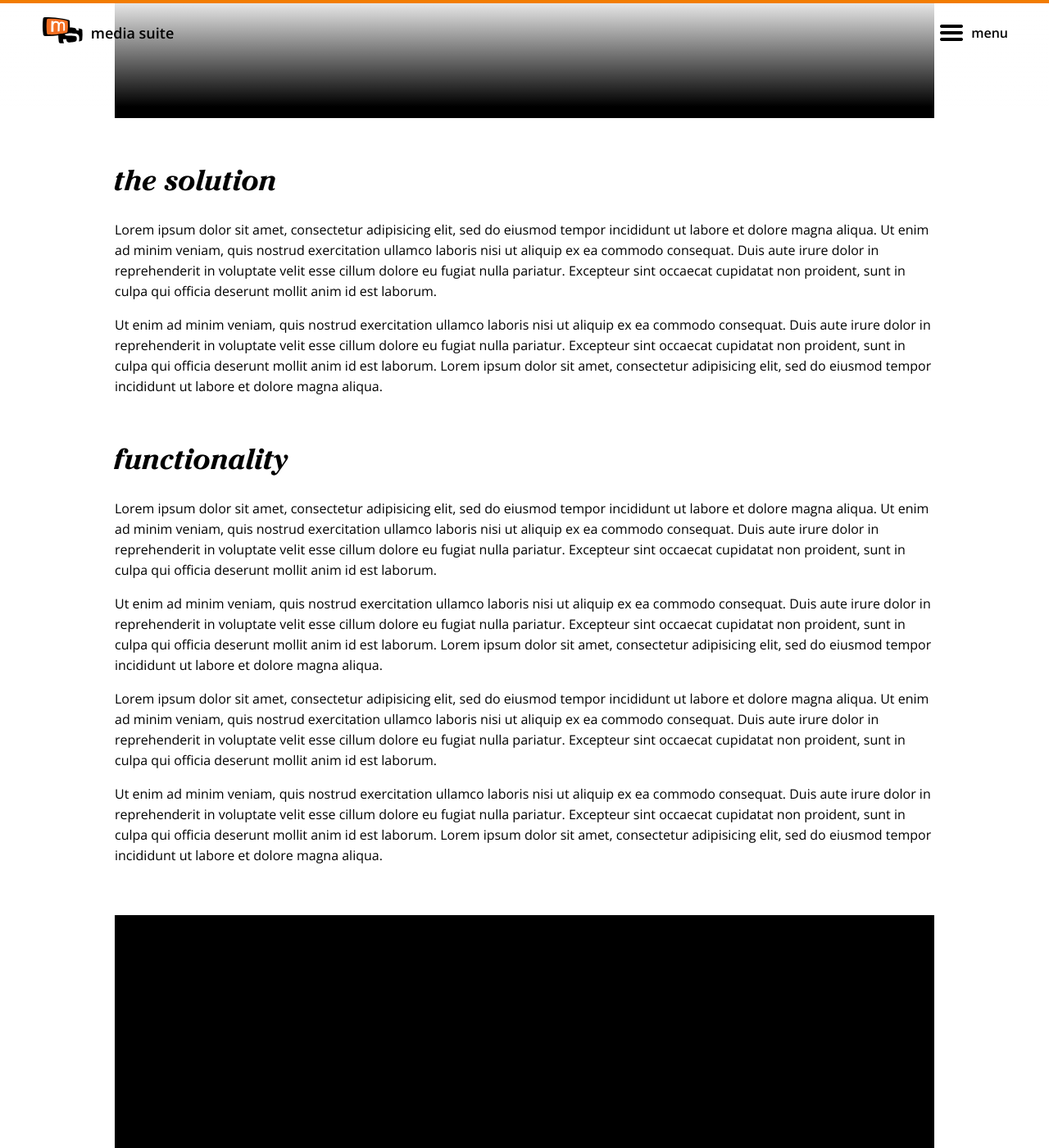
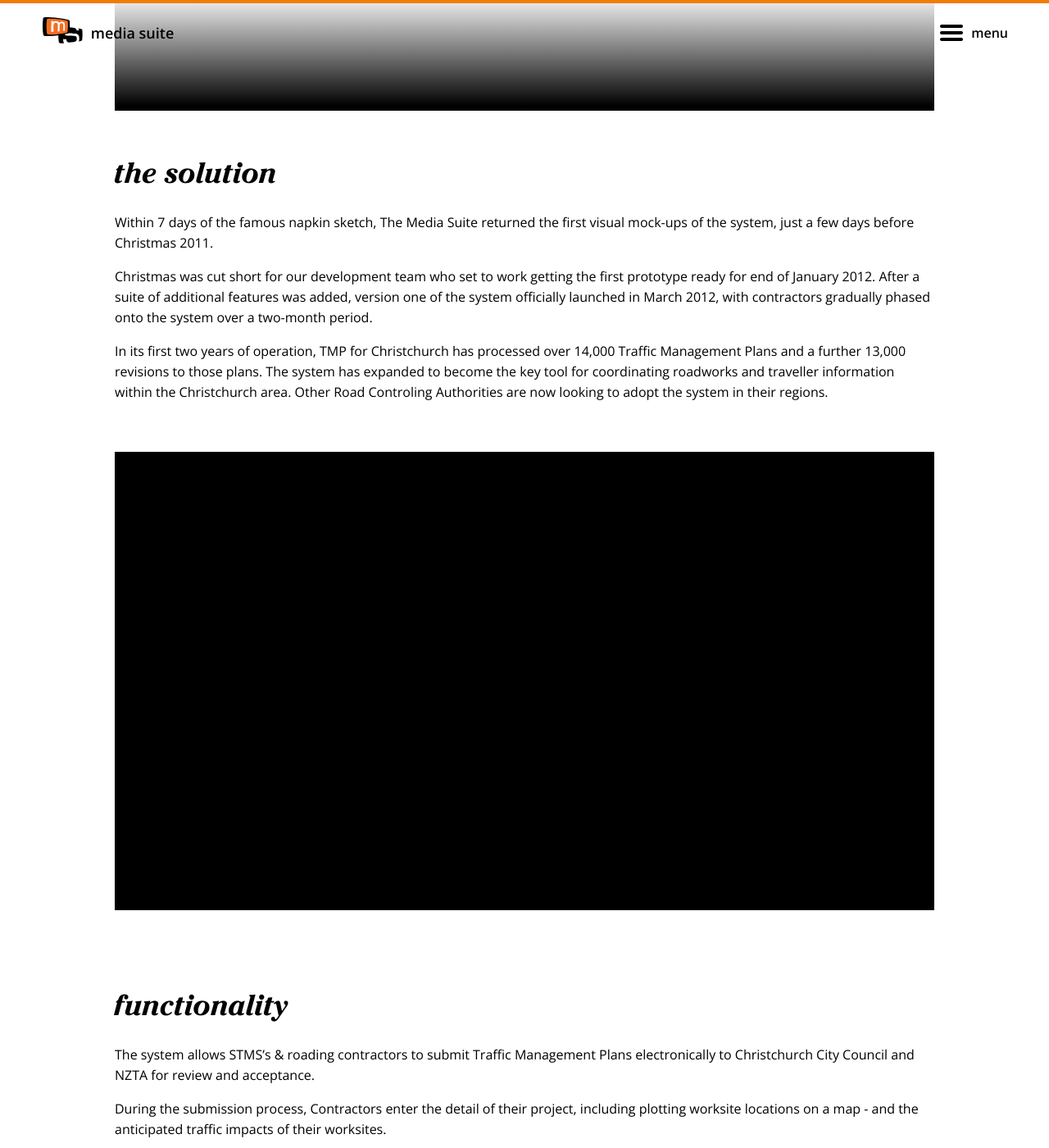
Before and after one commit to mediasuitenz/media-suite-site, a Jekyll site: the page built from case-studies/tmp-for-christchurch/index.html, in a window 1280 px wide and 1400 px high, scrolled down 2111 px. Shown: the whole window at 82% size. Built offline with Jekyll 4.4.1, drawn with Linux system fonts in a browser that asks for light colours; nearby versions of some CDN libraries; some of the changed text lies outside the part shown.

Commit message:
added content to TMP case study

```diff
--- a/case-studies/tmp-for-christchurch/index.html
+++ b/case-studies/tmp-for-christchurch/index.html
@@ -34,39 +34,52 @@
 
     <div class="max-1000 align-left space-below-please">
       <h2 class="lowercase">The Problem</h2>
-      <p>Lorem ipsum dolor sit amet, consectetur adipisicing elit, sed do eiusmod tempor incididunt ut labore et dolore magna aliqua. Ut enim ad minim veniam, quis nostrud exercitation ullamco laboris nisi ut aliquip ex ea commodo consequat. Duis aute irure dolor in reprehenderit in voluptate velit esse cillum dolore eu fugiat nulla pariatur. Excepteur sint occaecat cupidatat non proident, sunt in culpa qui officia deserunt mollit anim id est laborum.</p>
-      <p>Excepteur sint occaecat cupidatat non proident, sunt in culpa qui officia deserunt mollit anim id est laborum.</p>
-      <p class="space-below-please">Sunt in culpa qui officia deserunt mollit anim id est laborum. Lorem ipsum dolor sit amet, consectetur adipisicing elit, sed do eiusmod tempor incididunt ut labore et dolore magna aliqua. Ut enim ad minim veniam, quis nostrud exercitation ullamco laboris nisi ut aliquip ex ea commodo consequat. Duis aute irure dolor in reprehenderit in voluptate velit esse cillum dolore eu fugiat nulla pariatur. Excepteur sint occaecat cupidatat non proident, sunt in culpa qui officia deserunt mollit anim id est laborum.</p>
+      <p>The first specification for TMP for CHCH was crafted in 2011 by Robyn Gardner (then) of Christchurch City Council - literally on a napkin while on a flight from Auckland to Christchurch.</p>
+      <p>Robyn’s team was facing a tenfold increase in the number of Traffic Management Plans that were being submitted in a city that ran a very real risk of complete gridlock.</p>
+      <p>The Traditional paper-based system was unable to cope with the influx of plans and the new problems that an unprecedented number of roadworks created.</p>
+      <p class="space-below-please">A contract to develop the system was formed between Media Suite, CCC and NZTA and who all had an interest in streamlining the TMP submission process.</p>
 
       <img src="{{ "/img/case-studies/cs-tmp-1.png" | prepend: site.baseurl }}" alt="" class="case-study-image image-max-100 space-below-please" />
 
       <h2 class="lowercase">The Solution</h2>
-      <p>Lorem ipsum dolor sit amet, consectetur adipisicing elit, sed do eiusmod tempor incididunt ut labore et dolore magna aliqua. Ut enim ad minim veniam, quis nostrud exercitation ullamco laboris nisi ut aliquip ex ea commodo consequat. Duis aute irure dolor in reprehenderit in voluptate velit esse cillum dolore eu fugiat nulla pariatur. Excepteur sint occaecat cupidatat non proident, sunt in culpa qui officia deserunt mollit anim id est laborum.</p>
-      <p class="space-below-please">Ut enim ad minim veniam, quis nostrud exercitation ullamco laboris nisi ut aliquip ex ea commodo consequat. Duis aute irure dolor in reprehenderit in voluptate velit esse cillum dolore eu fugiat nulla pariatur. Excepteur sint occaecat cupidatat non proident, sunt in culpa qui officia deserunt mollit anim id est laborum. Lorem ipsum dolor sit amet, consectetur adipisicing elit, sed do eiusmod tempor incididunt ut labore et dolore magna aliqua.</p>
-
-      <h2 class="lowercase">Functionality</h2>
-      <p>Lorem ipsum dolor sit amet, consectetur adipisicing elit, sed do eiusmod tempor incididunt ut labore et dolore magna aliqua. Ut enim ad minim veniam, quis nostrud exercitation ullamco laboris nisi ut aliquip ex ea commodo consequat. Duis aute irure dolor in reprehenderit in voluptate velit esse cillum dolore eu fugiat nulla pariatur. Excepteur sint occaecat cupidatat non proident, sunt in culpa qui officia deserunt mollit anim id est laborum.</p>
-      <p>Ut enim ad minim veniam, quis nostrud exercitation ullamco laboris nisi ut aliquip ex ea commodo consequat. Duis aute irure dolor in reprehenderit in voluptate velit esse cillum dolore eu fugiat nulla pariatur. Excepteur sint occaecat cupidatat non proident, sunt in culpa qui officia deserunt mollit anim id est laborum. Lorem ipsum dolor sit amet, consectetur adipisicing elit, sed do eiusmod tempor incididunt ut labore et dolore magna aliqua.</p>
-      <p>Lorem ipsum dolor sit amet, consectetur adipisicing elit, sed do eiusmod tempor incididunt ut labore et dolore magna aliqua. Ut enim ad minim veniam, quis nostrud exercitation ullamco laboris nisi ut aliquip ex ea commodo consequat. Duis aute irure dolor in reprehenderit in voluptate velit esse cillum dolore eu fugiat nulla pariatur. Excepteur sint occaecat cupidatat non proident, sunt in culpa qui officia deserunt mollit anim id est laborum.</p>
-      <p class="space-below-please">Ut enim ad minim veniam, quis nostrud exercitation ullamco laboris nisi ut aliquip ex ea commodo consequat. Duis aute irure dolor in reprehenderit in voluptate velit esse cillum dolore eu fugiat nulla pariatur. Excepteur sint occaecat cupidatat non proident, sunt in culpa qui officia deserunt mollit anim id est laborum. Lorem ipsum dolor sit amet, consectetur adipisicing elit, sed do eiusmod tempor incididunt ut labore et dolore magna aliqua.</p>
+      <p>Within 7 days of the famous napkin sketch, The Media Suite returned the first visual mock-ups of the system, just a few days before Christmas 2011.</p>
+      <p>Christmas was cut short for our development team who set to work getting the first prototype ready for end of January 2012. After a suite of additional features was added, version one of the system officially launched in March 2012, with contractors gradually phased onto the system over a two-month period.</p>
+      <p class="space-below-please">In its first two years of operation, TMP for Christchurch has processed over 14,000 Traffic Management Plans and a further 13,000 revisions to those plans. The system has expanded to become the key tool for coordinating roadworks and traveller information within the Christchurch area. Other Road Controling Authorities are now looking to adopt the system in their regions.</p>
 
       <img src="{{ "/img/case-studies/cs-tmp-1.png" | prepend: site.baseurl }}" alt="" class="case-study-image image-max-100 all-the-space-below" />
 
+      <h2 class="lowercase">Functionality</h2>
+      <p>The system allows STMS’s &amp; roading contractors to submit Traffic Management Plans electronically to Christchurch City Council and NZTA for review and acceptance.</p>
+      <p>During the submission process, Contractors enter the detail of their project, including plotting worksite locations on a map - and the anticipated traffic impacts of their worksites.</p>
+      <p>Approval and Acceptance is a two step process with Engineers first needing to sign off on the proposed plan. Once an engineer has approved the plan it is passed to Traffic Management Controllers (TMC’s) who look at the wider impact of the works and how they relate to localised traffic disruption, safety and scheduling before they accept the plan.</p>
+      <p>The system has built in warning systems which flag potential conflicts and allow TMC’s to communicate these to the Contractors.</p>
+      <p>Each step is automated with accepted plans finally being passed electronically back to the STMS in charge of the worksite.</p>
+      <p class="space-below-please">The road controlling authorities have an overview of all the roadworks across the city, which acts as a planning and informing tool.</p>
+
       <h2 class="lowercase">Core Features</h2>
       <p class="space-below-please">
-        Lorem ipsum dolor sit amet, consectetur adipisicing elit.<br/>
-        Lorem ipsum dolor sit amet, consectetur adipisicing elit.<br/>
-        Lorem ipsum dolor sit amet, consectetur adipisicing elit.<br/>
-        Lorem ipsum dolor sit amet, consectetur adipisicing elit.<br/>
-        Lorem ipsum dolor sit amet, consectetur adipisicing elit.<br/>
-        Lorem ipsum dolor sit amet, consectetur adipisicing elit.
+        Electronic Submission of Traffic Management Plans<br/>
+        Ability for STMS’s to see conflicts before they submit their plans<br/>
+        Streamlined Approval and Acceptance Process<br/>
+        Ability for Multiple RCA’s to coordinate the same plan (such as a worksite that impacts both a highway and local road)<br/>
+        Ability for STMS’s to submit revisions to plans.<br/>
+        Advanced Searching<br/>
+        Automated notifications to 3rd parties such as bus operators, parking operations, signals teams, emergency services and radio stations.<br/>
+        API which supplies data to NZTA’s Info Connect, AA and other 3rd party systems.<br/>
+        KPI Reporting<br/>
+        Real-time Incident Management<br/>
+        Traveller Information available via a public website.<br/>
       </p>
 
       <h2 class="lowercase">Efficiency Gains</h2>
-      <p class="space-below-please">Lorem ipsum dolor sit amet, consectetur adipisicing elit, sed do eiusmod tempor incididunt ut labore et dolore magna aliqua. Ut enim ad minim veniam, quis nostrud exercitation ullamco laboris nisi ut aliquip ex ea commodo consequat. Duis aute irure dolor in reprehenderit in voluptate velit esse cillum dolore eu fugiat nulla pariatur. Excepteur sint occaecat cupidatat non proident, sunt in culpa qui officia deserunt mollit anim id est laborum.</p>
+      <p>Providing an interface for Contractors to see other works in the area before submitting traffic management plans is better for everyone. Previously Contractors had no way to tell if other conflicting works were being planned in the same area. Contractors can now adjust schedules before submitting a plan.</p>
+      <p>Only completed plans are accepted by the system, slimming administration time in chasing up missing documents and details.</p>
+      <p class="space-below-please">All communication for a plan is logged in one place, which allows better crossover within a team of Traffic Managers.</p>
 
       <h2 class="lowercase">Safety Gains</h2>
-      <p class="all-the-space-below">Lorem ipsum dolor sit amet, consectetur adipisicing elit, sed do eiusmod tempor incididunt ut labore et dolore magna aliqua. Ut enim ad minim veniam, quis nostrud exercitation ullamco laboris nisi ut aliquip ex ea commodo consequat. Duis aute irure dolor in reprehenderit in voluptate velit esse cillum dolore eu fugiat nulla pariatur. Excepteur sint occaecat cupidatat non proident, sunt in culpa qui officia deserunt mollit anim id est laborum.</p>
+      <p>Emergency services have access to the data so that callouts can be re-routed around worksites where required.</p>
+      <p>High impact sites are published to the public so road users can make informed driving decisions before setting out on a journey.</p>
+      <p class="all-the-space-below">If you have any questions about this project please contact George Wills on 021 606462.</p>
     </div>
 
     {% include other-case-studies.html %}
```
Also changed, not shown: 1 other file.
